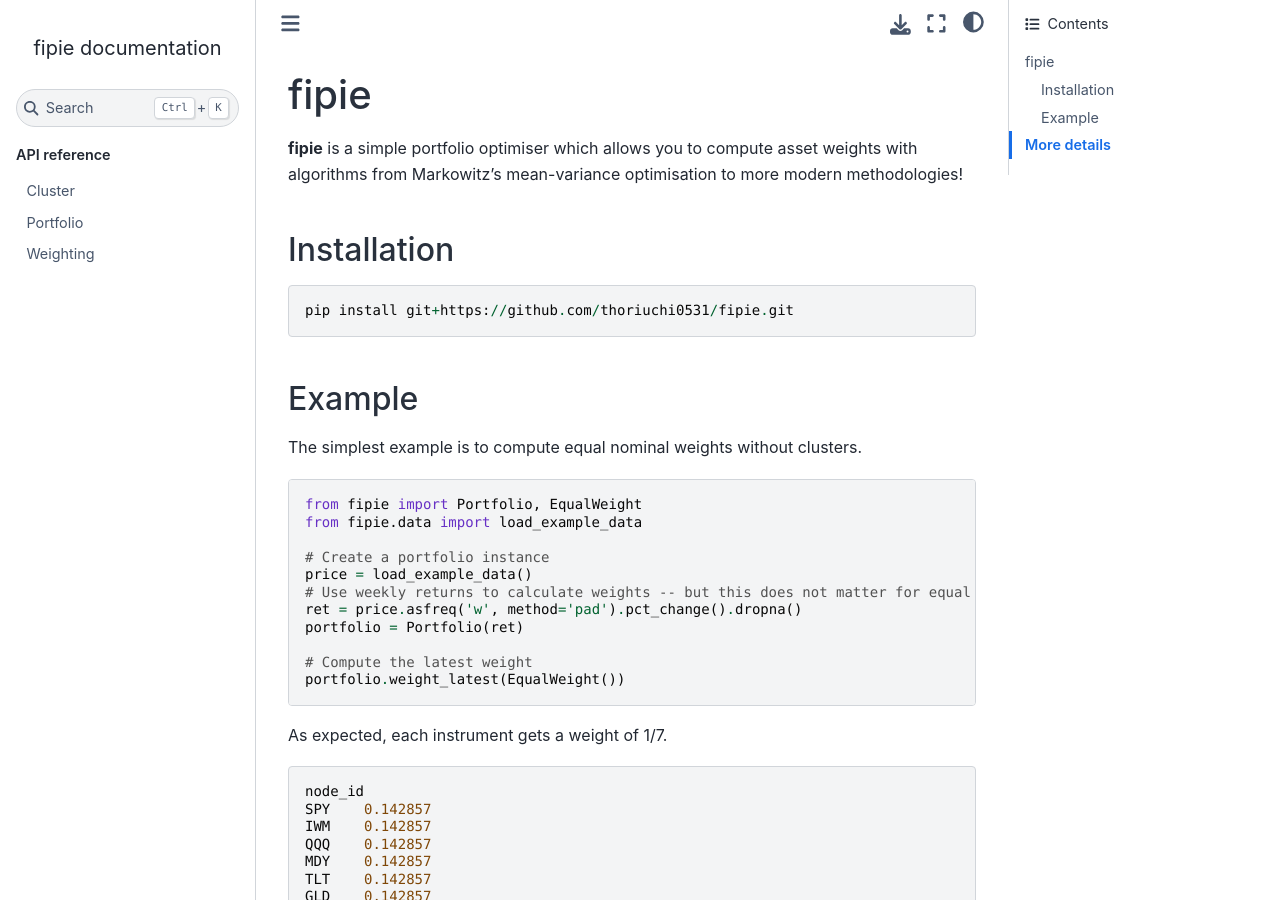
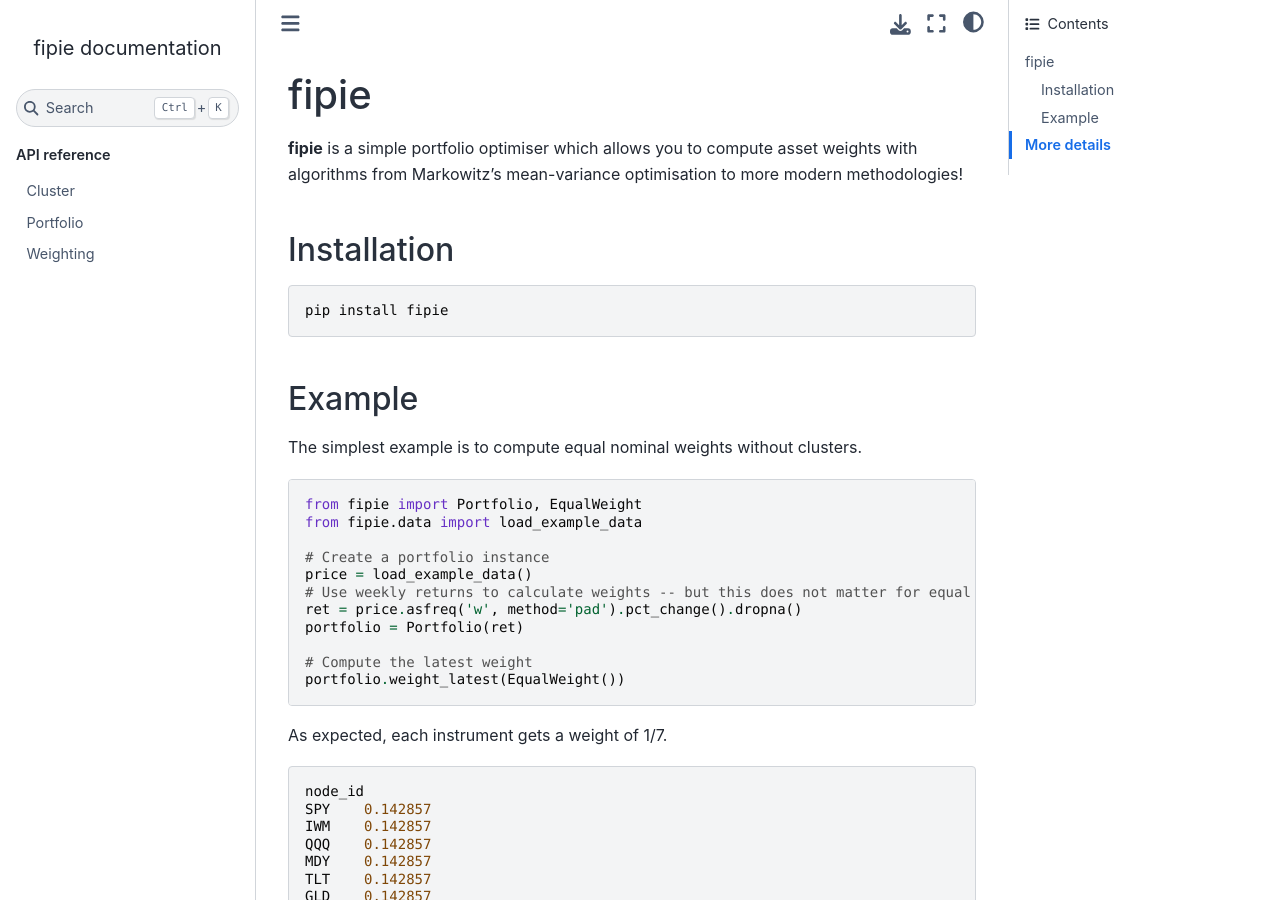
Before and after one commit to thoriuchi0531/fipie, a Sphinx documentation site: the page built from docs/source/index.md, in a window 1280 px wide and 900 px high. Built offline with Sphinx 7.4.7 and the Sphinx Book theme 1.1.4, drawn with Linux system fonts in a browser that asks for light colours.

Commit message:
install from pypi

````diff
--- a/docs/source/index.md
+++ b/docs/source/index.md
@@ -6,7 +6,7 @@ mean-variance optimisation to more modern methodologies!
 ## Installation
 
 ```
-pip install git+https://github.com/thoriuchi0531/fipie.git
+pip install fipie
 ```
 
 ## Example
````
